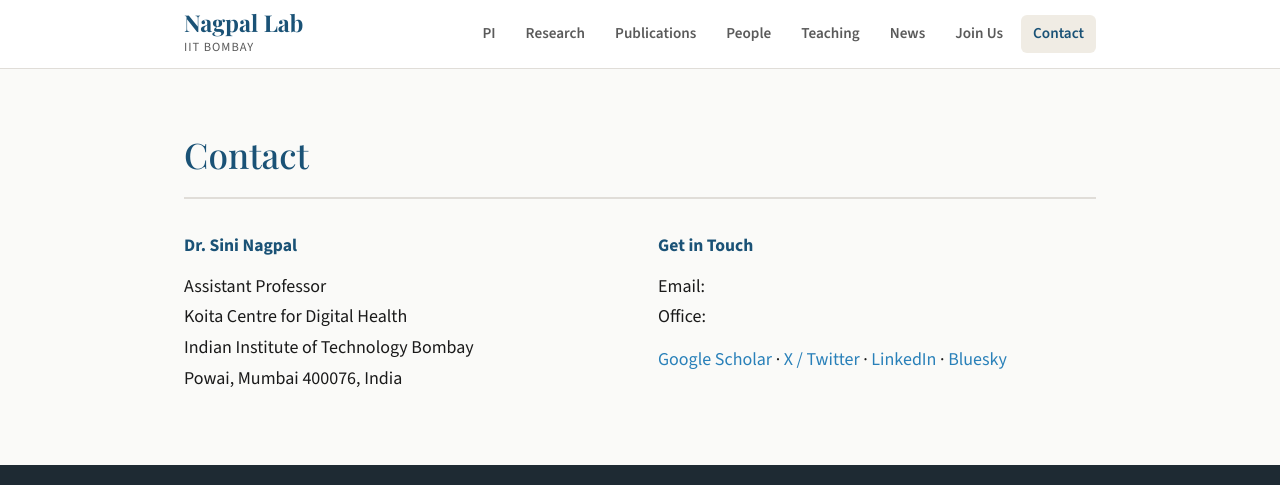
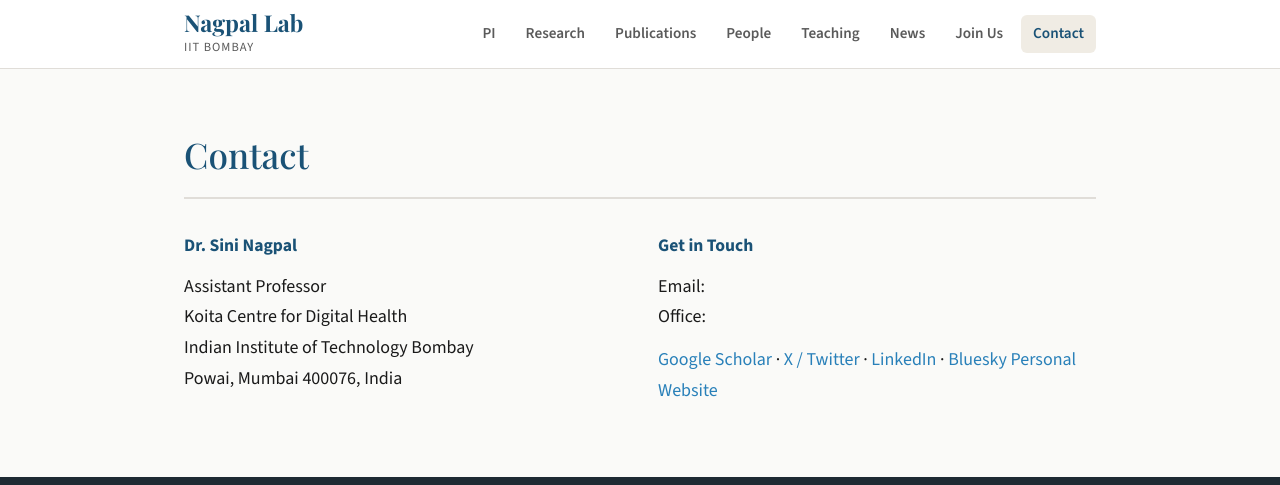
Before and after one commit to nagpallab/nagpallab.github.io, a Jekyll site: the page built from contact.md, in a window 1280 px wide, cut to the strip 0-485 px from the top of the page. Built offline with Jekyll 4.4.1, drawn with Linux system fonts in a browser that asks for light colours.

Commit message:
Update contact.md

```diff
--- a/contact.md
+++ b/contact.md
@@ -24,6 +24,7 @@
       <a href="https://x.com/NagpalSini" target="_blank">X / Twitter</a> &middot;
       <a href="https://www.linkedin.com/in/sini-nagpal-phd-19745288/" target="_blank">LinkedIn</a> &middot;
       <a href="https://bsky.app/profile/nagpalsini.bsky.social" target="_blank">Bluesky</a>
+      <a href="https://sininagpal.wixsite.com/snagpal" target="_blank">Personal Website</a>
     </p>
   </div>
 </div>
```
